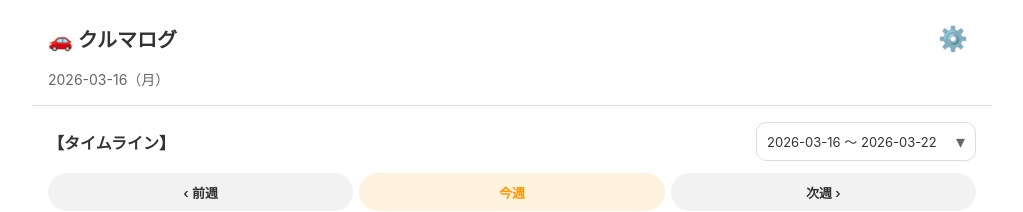
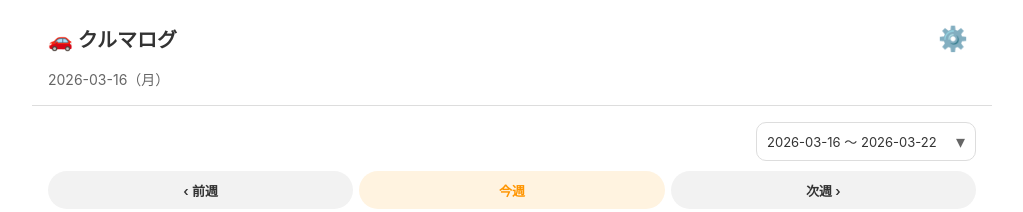
Before and after one commit to shun-devlab/kuruma-log, a Vue app: page / in a window 1280 px wide. Shown: the top 212 px of the page, without its empty margins (128-1151 px from the left). Built offline with nearby package versions, Linux system fonts and the light colour scheme.

Commit message:
style: remove timeline title label

```diff
--- a/src/views/Home.vue
+++ b/src/views/Home.vue
@@ -10,8 +10,7 @@
 
 
     <div class="timeline">
-      <div class="timeline-header-row">
-        <h2>【タイムライン】</h2>
+      <div class="timeline-header-row timeline-header-compact">
         <button class="timeline-period-button" @click="openWeekPicker">
           <span>{{ currentTimelineWeekLabel }}</span>
           <span class="toggle-icon">▾</span>
@@ -432,6 +431,12 @@ export default {
   margin-bottom: 12px;
 }
 
+.timeline-header-compact {
+  justify-content: flex-end;
+  gap: 0;
+  margin-bottom: 10px;
+}
+
 .timeline h2 {
   font-size: 16px;
   font-weight: bold;
```
